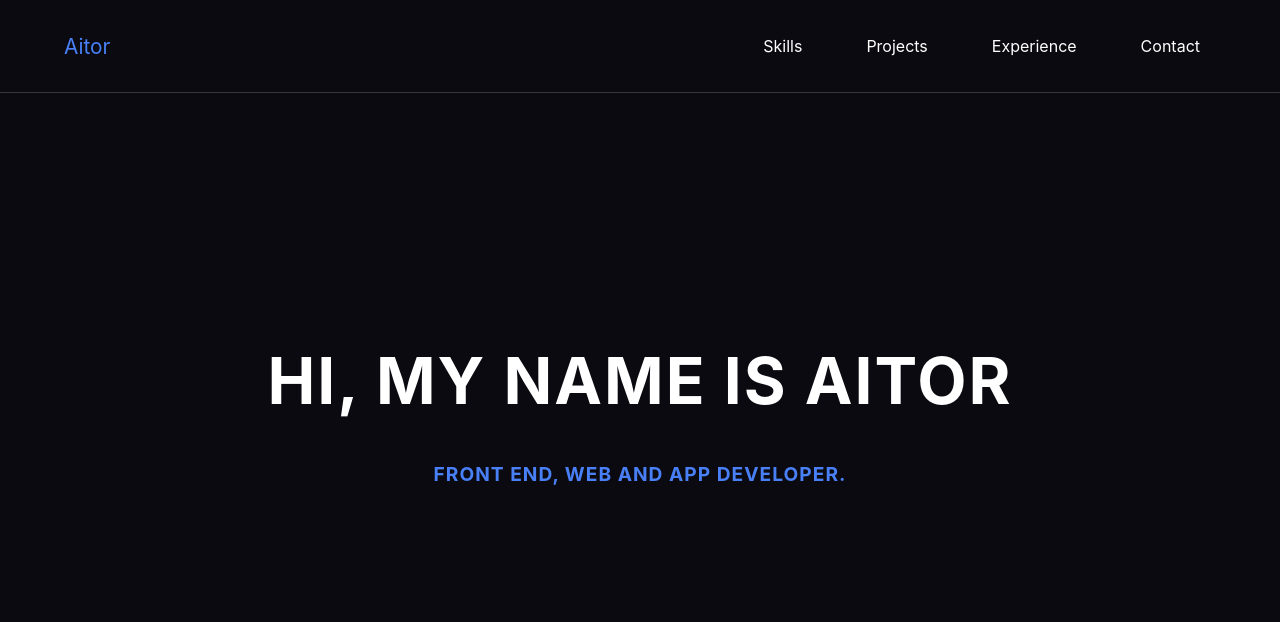
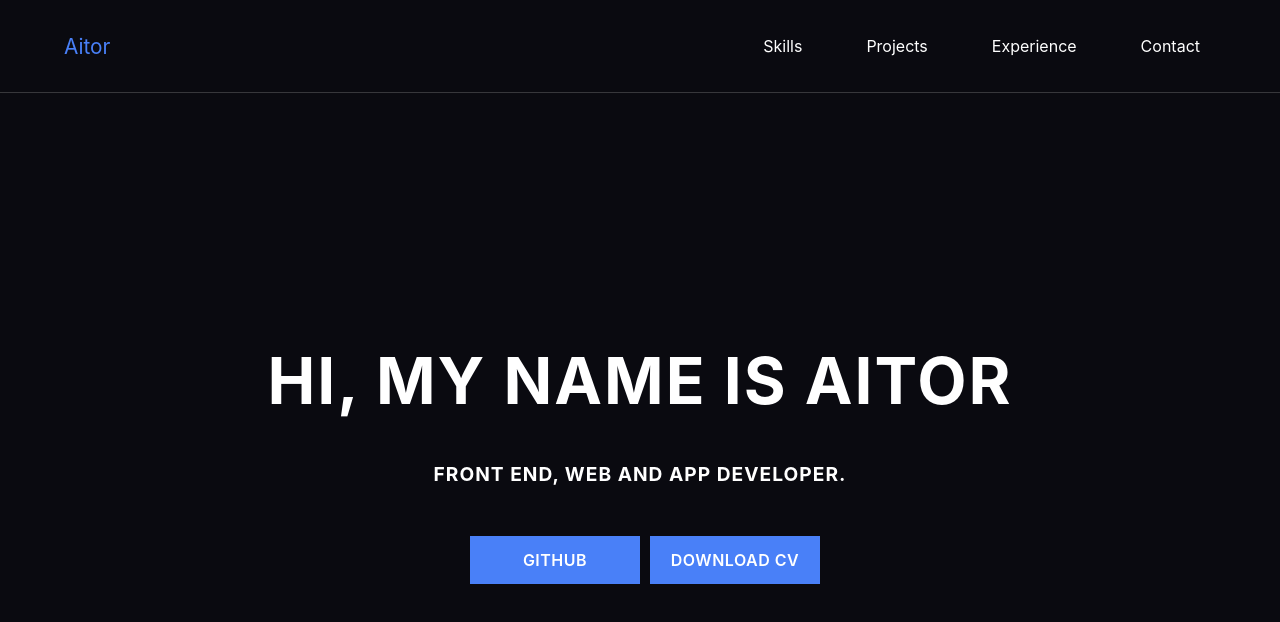
Before and after one commit to Aitor-bot/personalPortfolio, a React (Create React App) app: page / in a window 1280 px wide. Shown: the top 622 px of the page. Built offline with nearby package versions, Linux system fonts and the light colour scheme.

Commit message:
add github and cv buttons + css

```diff
--- a/src/components/About/About.js
+++ b/src/components/About/About.js
@@ -4,8 +4,13 @@ function About() {
 
   return (
     <div className='about_container'>
-        <h1 className='about_greetings'>Hi, my name is Aitor</h1>
-        <h2 className='about_skills'>Front End, Web and App developer.</h2>
+      <h1 className='about_greetings'>Hi, my name is Aitor</h1>
+      <h2 className='about_skills'>Front End, Web and App developer.</h2>
+      <div className='about_button'>
+        <button className="button-58">GITHUB</button>
+        <button className="button-58">DOWNLOAD CV</button>
+
+      </div>
     </div>
   );
 }
--- a/src/components/About/About.scss
+++ b/src/components/About/About.scss
@@ -2,6 +2,7 @@
     color: white;
     max-width: 1400px;
     margin: auto;
+
 
 }
 
@@ -19,6 +20,65 @@
     font-size: 1.2rem;
     text-transform: uppercase;
     letter-spacing: 1px;
-    color: #4980F8;
+    color: white;
+    margin-bottom: 50px;
 
 }
+
+.about_button {
+    text-align: center;
+}
+
+
+
+/* CSS */
+.button-58 {
+  align-items: center;
+  background-color: #4980F8;
+  border: 2px solid #4980F8;
+  box-sizing: border-box;
+  color: #fff;
+  cursor: pointer;
+  display: inline-flex;
+  fill: #000;
+  font-family: Inter,sans-serif;
+  font-size: 16px;
+  font-weight: 600;
+  height: 48px;
+  justify-content: center;
+  letter-spacing: -.8px;
+  line-height: 24px;
+  min-width: 140px;
+  outline: 0;
+  padding: 0 17px;
+  text-align: center;
+  text-decoration: none;
+  transition: all .3s;
+  user-select: none;
+  -webkit-user-select: none;
+  touch-action: manipulation;
+  margin-left: 10px;
+  letter-spacing: 0.5px;
+}
+
+.button-58:focus {
+  color: #171e29;
+}
+
+.button-58:hover {
+  background-color: #3385ff;
+  border-color: #3385ff;
+  fill: #06f;
+}
+
+.button-58:active {
+  background-color: #3385ff;
+  border-color: #3385ff;
+  fill: #06f;
+}
+
+@media (min-width: 768px) {
+  .button-58 {
+    min-width: 170px;
+  }
+}
```
